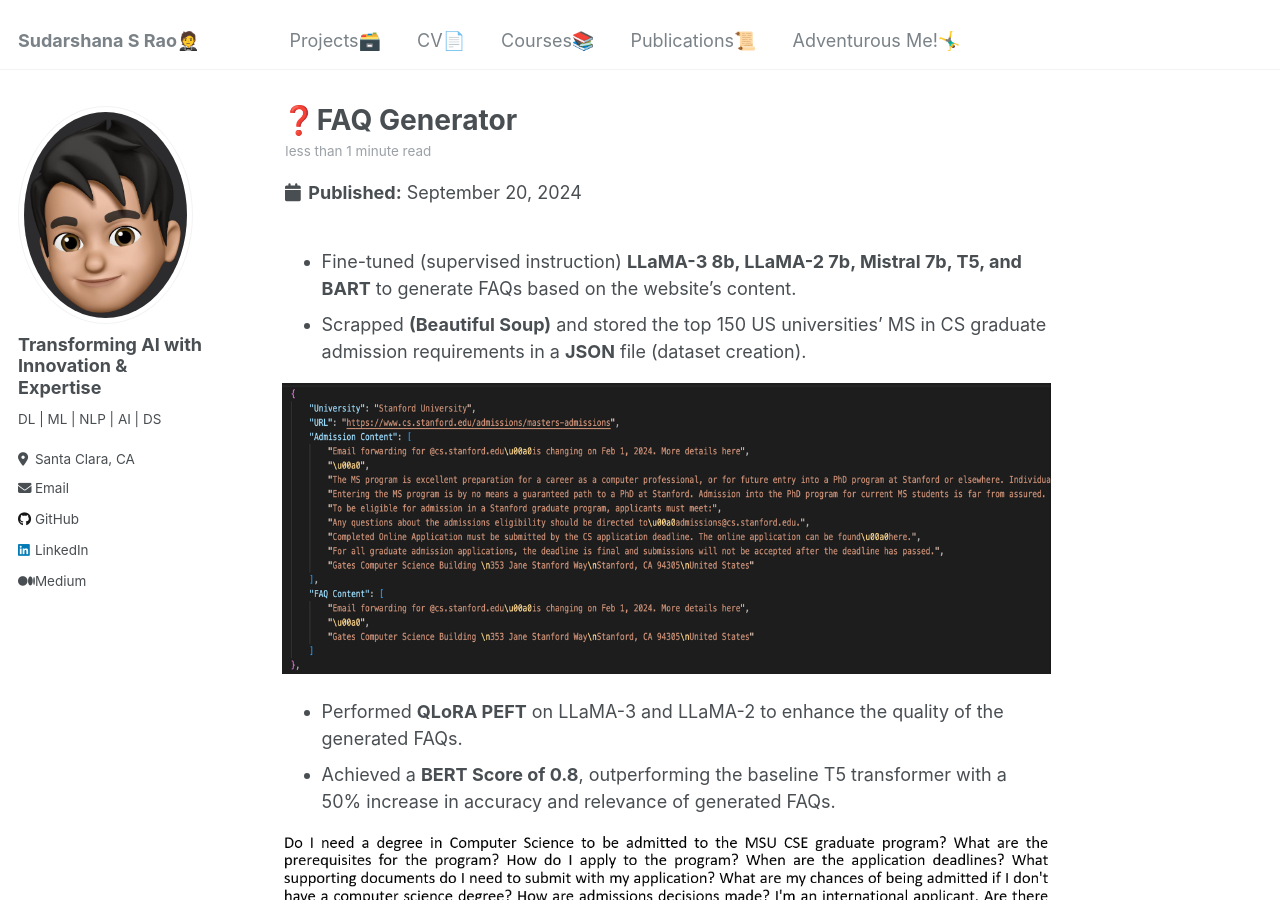
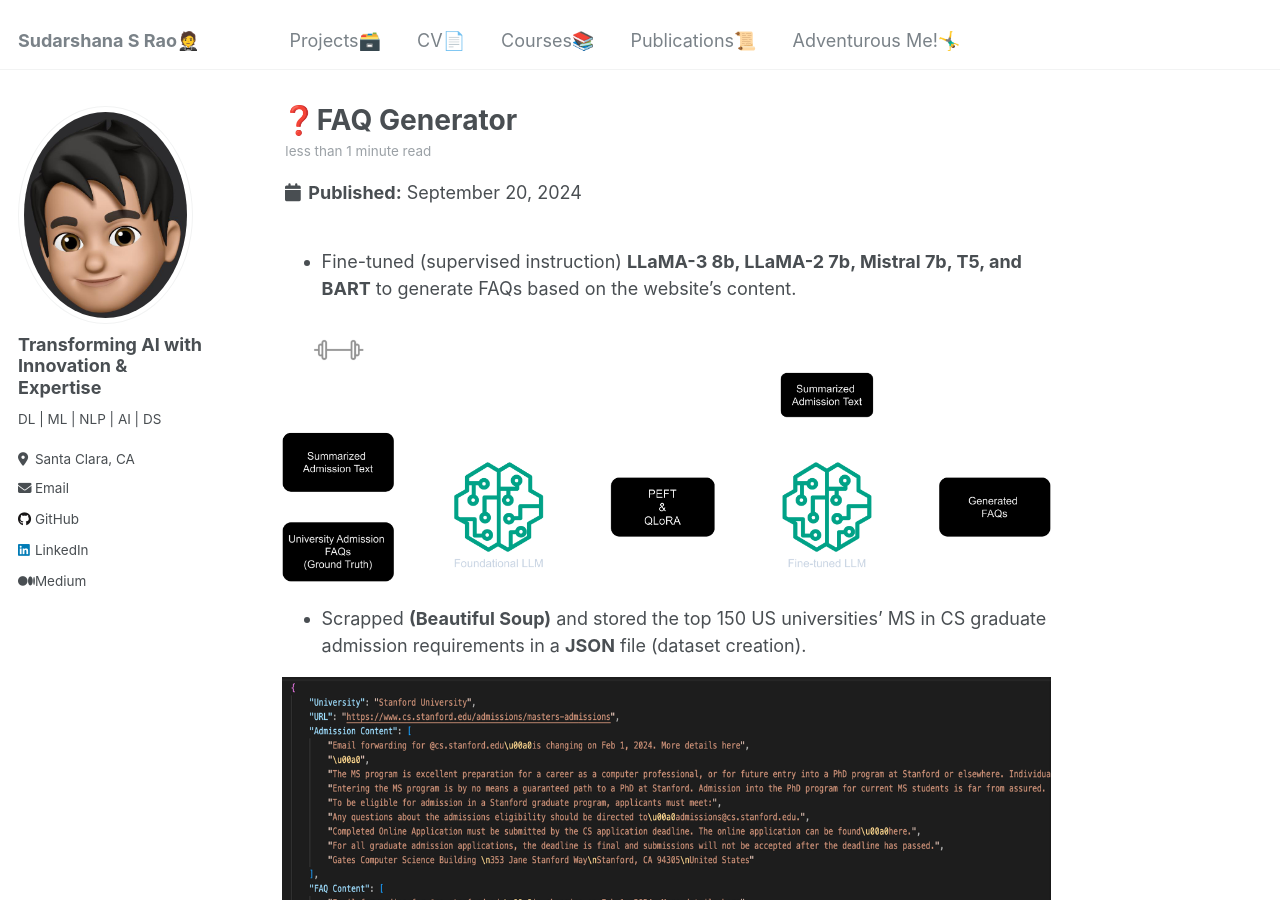
Before and after one commit to SudarshanaSRao/SudarshanaSRao.github.io, a Jekyll site: the page built from _portfolio/portfolio-3.md, in a window 1280 px wide and 900 px high. Built offline with Jekyll 4.4.1, drawn with Linux system fonts in a browser that asks for light colours.

Commit message:
Update portfolio-3.md

```diff
--- a/_portfolio/portfolio-3.md
+++ b/_portfolio/portfolio-3.md
@@ -5,6 +5,9 @@ collection: portfolio
 ---
 
 * Fine-tuned (supervised instruction) **LLaMA-3 8b, LLaMA-2 7b, Mistral 7b, T5, and BART** to generate FAQs based on the website’s content.
+
+<img src="/images/LLMwei.png" style="cursor: crosshair;">
+
 * Scrapped **(Beautiful Soup)** and stored the top 150 US universities’ MS in CS graduate admission requirements in a **JSON** file (dataset creation).
 
 <img src="/images/faqjs.png" style="cursor: crosshair;">
```
